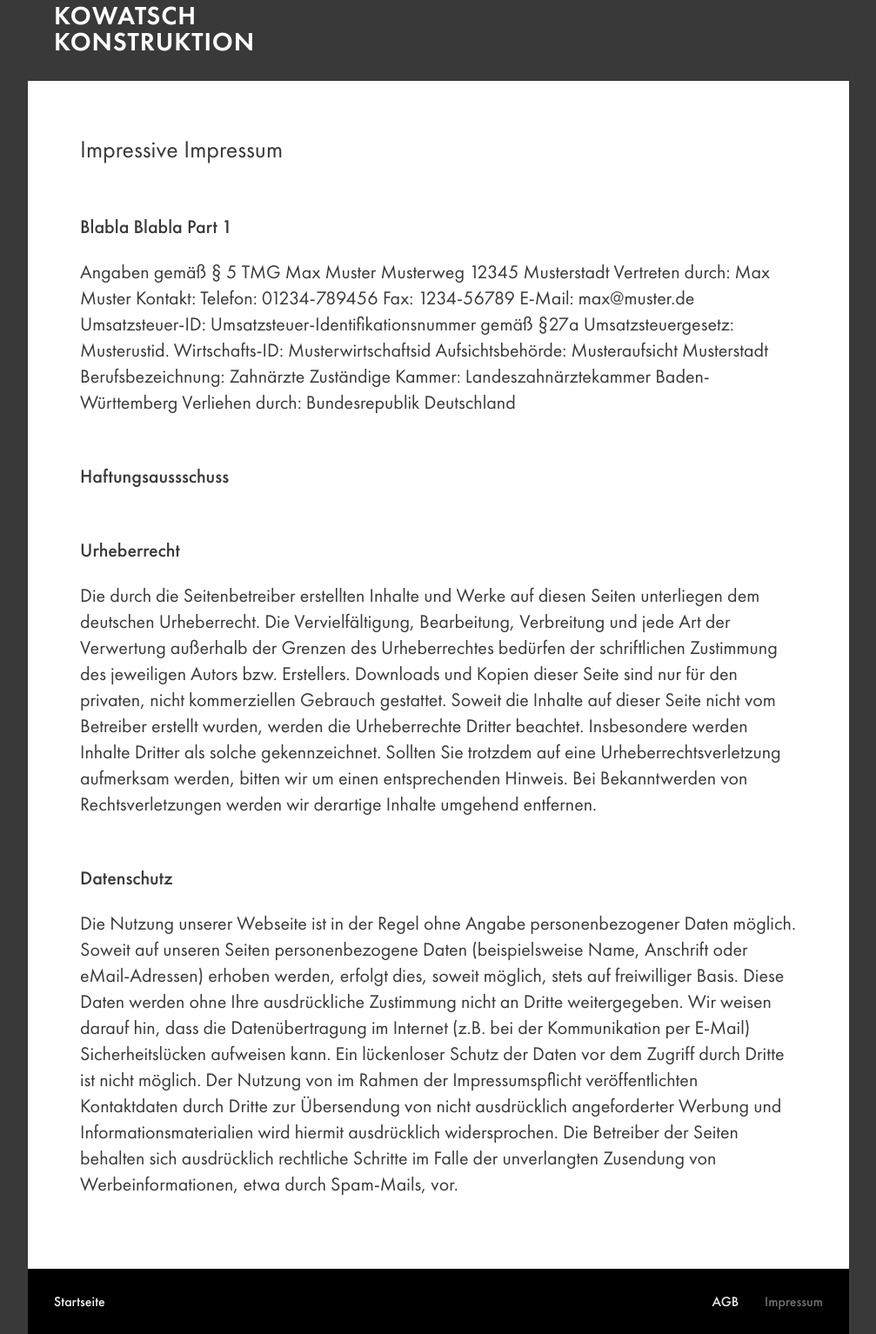
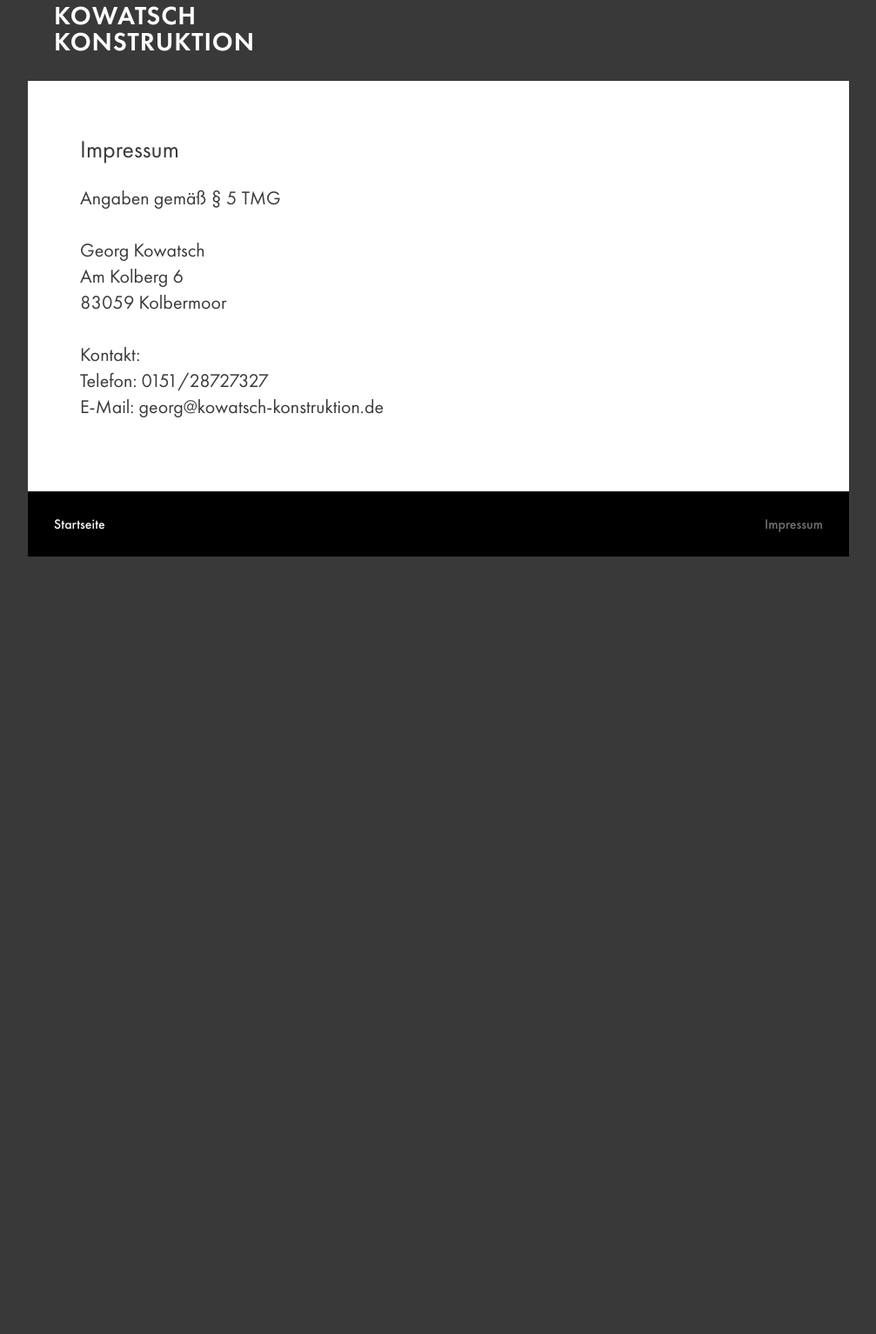
Before and after one commit to AnjaLaube3000/Kowatsch-Konstruktion, a website built with webpack: page public/impressum.html in a window 1280 px wide. Shown: the part 147-1681 px from the top of the page at 87% size, without its empty margins (136-1143 px from the left). After the commit the page ends 800 px from the top, so only its background shows below. Built offline with nearby package versions, Linux system fonts and the light colour scheme.

Commit message:
website ready to deploy it suppose

```diff
--- a/public/impressum.html
+++ b/public/impressum.html
@@ -17,72 +17,20 @@
     </div>
     <div class="container">
       <h1 class="textLarge">
-        Impressive Impressum
+        Impressum
       </h1>
       <div class="paragraphs">
         <div>
-          <h2 class="textMediumMedium">Blabla Blabla Part 1</h2>
           <p class="textMedium">
-          Angaben gemäß § 5 TMG
-
-          Max Muster
-          Musterweg
-          12345 Musterstadt
-
-          Vertreten durch:
-          Max Muster
-
-          Kontakt:
-          Telefon: 01234-789456
-          Fax: 1234-56789
-          E-Mail: max@muster.de
-
-          Umsatzsteuer-ID:
-          Umsatzsteuer-Identifikationsnummer gemäß §27a Umsatzsteuergesetz: Musterustid.
-
-          Wirtschafts-ID:
-          Musterwirtschaftsid
-
-          Aufsichtsbehörde:
-          Musteraufsicht Musterstadt
-
-          Berufsbezeichnung:
-          Zahnärzte
-          Zuständige Kammer: Landeszahnärztekammer Baden-Württemberg
-          Verliehen durch: Bundesrepublik Deutschland
-          </p>
-        </div>
-
-        <div>
-          <h2 class="textMediumMedium">Haftungsaussschuss</h2>
-        </div>
-
-        <div>
-          <h2 class="textMediumMedium">Urheberrecht</h2>
-          <p class="textMedium">
-            Die durch die Seitenbetreiber erstellten Inhalte und Werke auf diesen Seiten unterliegen dem deutschen Urheberrecht. Die
-            Vervielfältigung, Bearbeitung, Verbreitung und jede Art der Verwertung außerhalb der Grenzen des Urheberrechtes bedürfen
-            der schriftlichen Zustimmung des jeweiligen Autors bzw. Erstellers. Downloads und Kopien dieser Seite sind nur für den
-              privaten, nicht kommerziellen Gebrauch gestattet. Soweit die Inhalte auf dieser Seite nicht vom Betreiber erstellt
-            wurden, werden die Urheberrechte Dritter beachtet. Insbesondere werden Inhalte Dritter als solche gekennzeichnet.
-            Sollten Sie trotzdem auf eine Urheberrechtsverletzung aufmerksam werden, bitten wir um einen entsprechenden Hinweis. Bei
-            Bekanntwerden von Rechtsverletzungen werden wir derartige Inhalte umgehend entfernen.
-              </p>
-        </div>
-
-        <div>
-          <h2 class="textMediumMedium">Datenschutz</h2>
-          <p class="textMedium">
-            Die Nutzung unserer Webseite ist in der Regel ohne Angabe personenbezogener Daten möglich. Soweit auf unseren Seiten
-            personenbezogene Daten (beispielsweise Name, Anschrift oder eMail-Adressen) erhoben werden, erfolgt dies, soweit
-            möglich, stets auf freiwilliger Basis. Diese Daten werden ohne Ihre ausdrückliche Zustimmung nicht an Dritte
-            weitergegeben.
-            Wir weisen darauf hin, dass die Datenübertragung im Internet (z.B. bei der Kommunikation per E-Mail) Sicherheitslücken
-            aufweisen kann. Ein lückenloser Schutz der Daten vor dem Zugriff durch Dritte ist nicht möglich.
-            Der Nutzung von im Rahmen der Impressumspflicht veröffentlichten Kontaktdaten durch Dritte zur Übersendung von nicht
-            ausdrücklich angeforderter Werbung und Informationsmaterialien wird hiermit ausdrücklich widersprochen. Die Betreiber
-            der Seiten behalten sich ausdrücklich rechtliche Schritte im Falle der unverlangten Zusendung von Werbeinformationen,
-            etwa durch Spam-Mails, vor.
+            Angaben gemäß § 5 TMG <br>
+            <br>
+            Georg Kowatsch<br>
+            Am Kolberg 6<br>
+            83059 Kolbermoor<br>
+            <br>
+            Kontakt:<br>
+            Telefon: 0151/28727327<br>
+            E-Mail: georg@kowatsch-konstruktion.de<br>
           </p>
         </div>
       </div>
@@ -91,7 +39,6 @@
           <a class="legalLink active" href="index.html">Startseite</a>
         </div>
         <div class="footer-right">
-          <a class="legalLink active" href="AGB.html">AGB</a>
           <a id="imp" class="legalLink" href="impressum.html">Impressum</a>
         </div>
       </div>
--- a/public/styles/AGB-Impressum.css
+++ b/public/styles/AGB-Impressum.css
@@ -94,12 +94,10 @@ h2 {
   color:#62A2E2;
 }
 
-#AGB {
-  color:#707070;
-}
 
 #imp {
   color:#707070;
+  pointer-events: none;
 }
 
 
```
Also changed, not shown: public/AGB.html (deleted, +0 -66 lines), public/index.html (+1 -2 lines).
